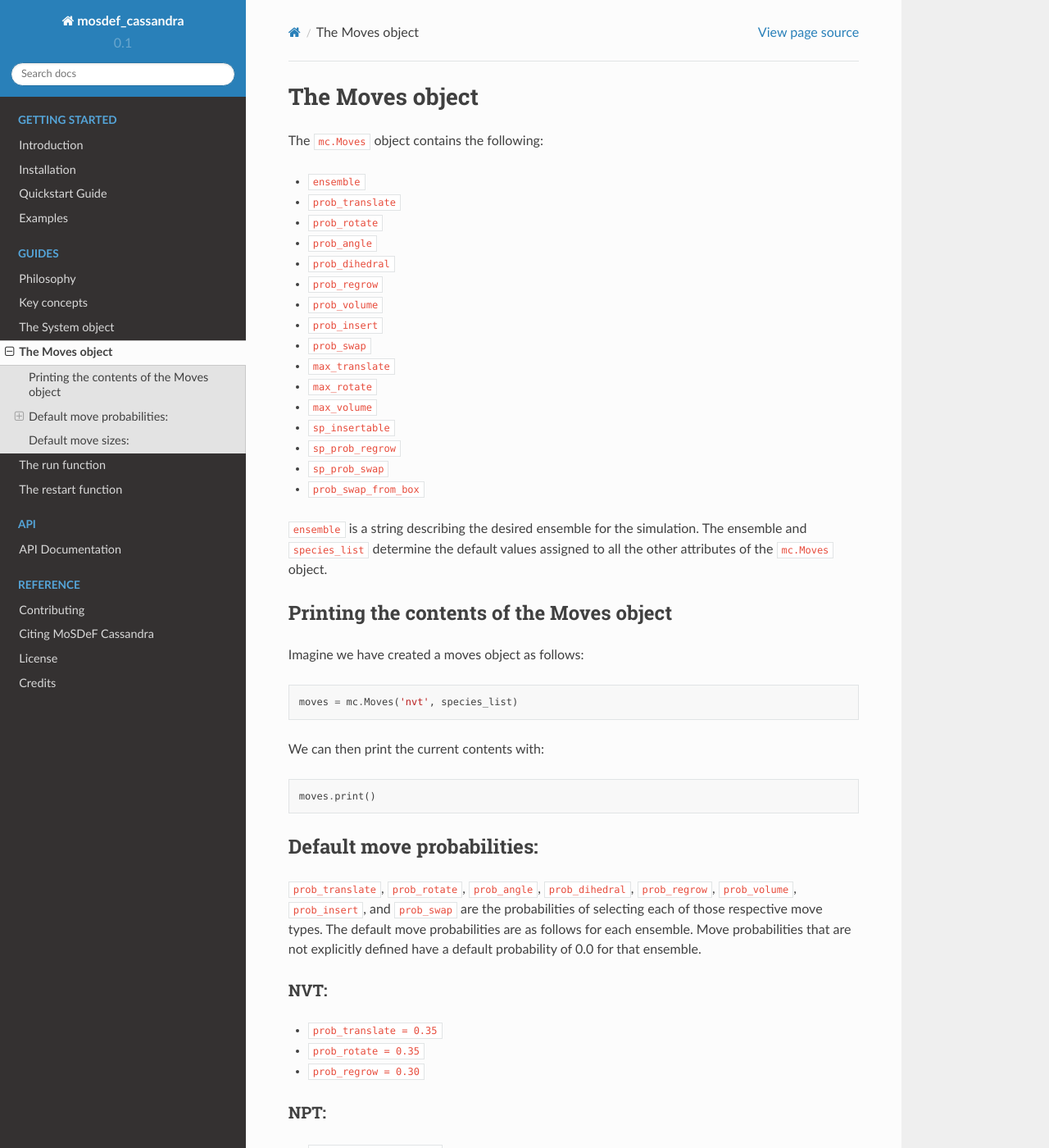
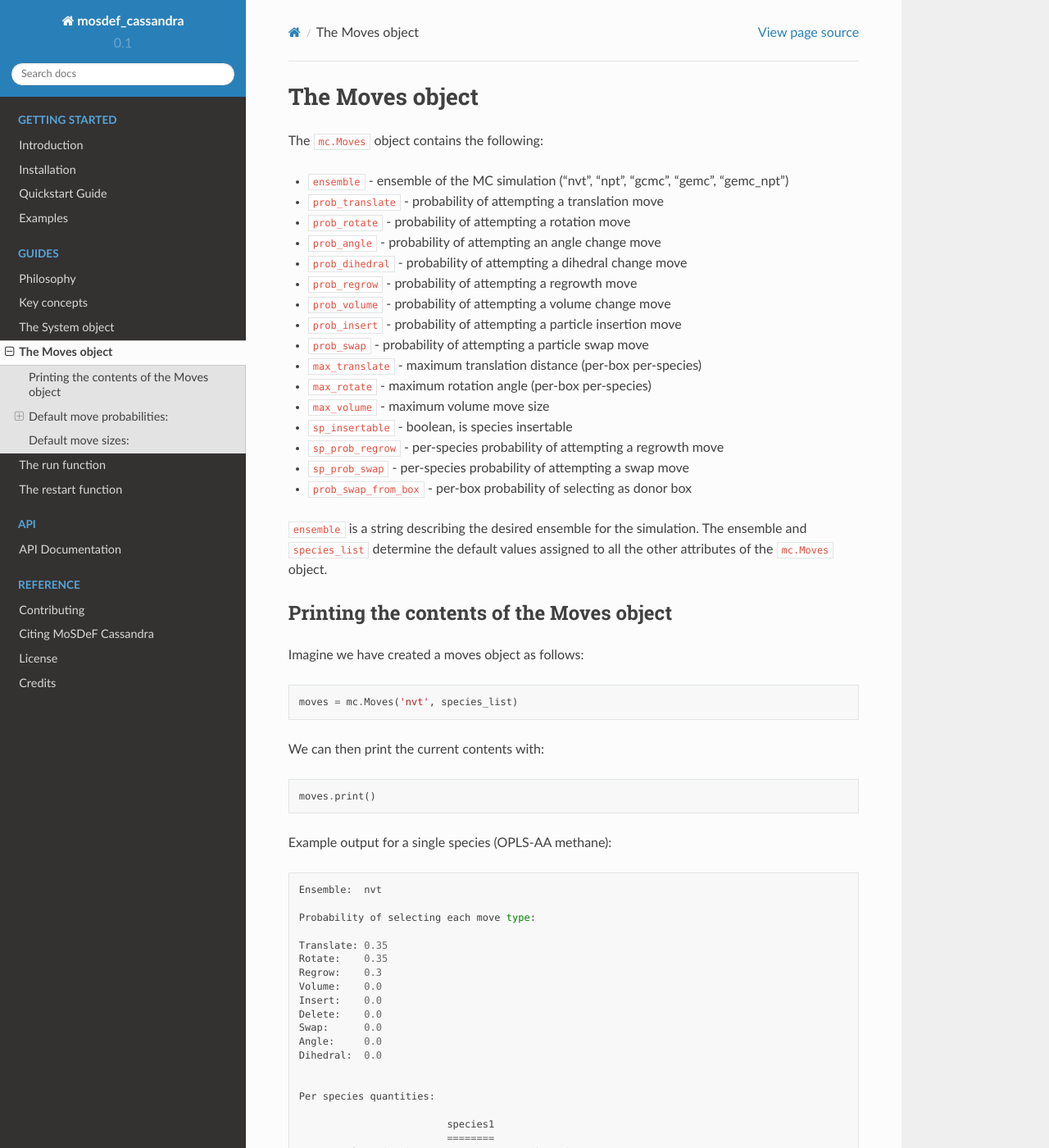
Before and after one commit to MaginnGroup/mosdef_cassandra, a Sphinx documentation site: the page built from docs/source/guides/moves.rst, in a window 1280 px wide and 1400 px high. Shown: the whole window at 82% size. Built offline with Sphinx 7.4.7 and the Read the Docs theme 2.0.0, drawn with Linux system fonts in a browser that asks for light colours; some of the changed text lies outside the part shown.

Commit message:
Add descriptions of each attribute of moves object

```diff
--- a/docs/source/guides/moves.rst
+++ b/docs/source/guides/moves.rst
@@ -3,22 +3,22 @@ The Moves object
 
 The ``mc.Moves`` object contains the following:
 
-* ``ensemble``
-* ``prob_translate``
-* ``prob_rotate``
-* ``prob_angle``
-* ``prob_dihedral``
-* ``prob_regrow``
-* ``prob_volume``
-* ``prob_insert``
-* ``prob_swap``
-* ``max_translate``
-* ``max_rotate``
-* ``max_volume``
-* ``sp_insertable``
-* ``sp_prob_regrow``
-* ``sp_prob_swap``
-* ``prob_swap_from_box``
+* ``ensemble`` - ensemble of the MC simulation ("nvt", "npt", "gcmc", "gemc", "gemc_npt")
+* ``prob_translate`` - probability of attempting a translation move
+* ``prob_rotate`` - probability of attempting a rotation move
+* ``prob_angle`` - probability of attempting an angle change move
+* ``prob_dihedral`` - probability of attempting a dihedral change move
+* ``prob_regrow`` - probability of attempting a regrowth move
+* ``prob_volume`` - probability of attempting a volume change move
+* ``prob_insert`` - probability of attempting a particle insertion move
+* ``prob_swap`` - probability of attempting a particle swap move
+* ``max_translate`` - maximum translation distance (per-box per-species)
+* ``max_rotate`` - maximum rotation angle (per-box per-species)
+* ``max_volume`` - maximum volume move size
+* ``sp_insertable`` - boolean, is species insertable
+* ``sp_prob_regrow`` - per-species probability of attempting a regrowth move
+* ``sp_prob_swap`` - per-species probability of attempting a swap move
+* ``prob_swap_from_box`` - per-box probability of selecting as donor box
 
 ``ensemble`` is a string describing the desired ensemble for the simulation. The
 ensemble and ``species_list`` determine the default values assigned to all the
@@ -38,6 +38,41 @@ We can then print the current contents with:
 .. code-block:: python
 
   moves.print()
+
+Example output for a single species (OPLS-AA methane):
+
+.. code-block::
+
+  Ensemble:  nvt
+
+  Probability of selecting each move type:
+
+  Translate: 0.35
+  Rotate:    0.35
+  Regrow:    0.3
+  Volume:    0.0
+  Insert:    0.0
+  Delete:    0.0
+  Swap:      0.0
+  Angle:     0.0
+  Dihedral:  0.0
+
+
+  Per species quantities:
+
+                           species1
+                           ========
+  Max translate (Ang):     2.00          (box 1)
+  Max rotate (deg):        30.00         (box 1)
+  Insertable:              True
+  Max dihedral:            0.00
+  Prob swap:               0.00
+  Prob regrow:             0.00
+
+
+  Max volume (Ang^3):
+  Box 1: 0.0
+
 
 Default move probabilities:
 +++++++++++++++++++++++++++
```
